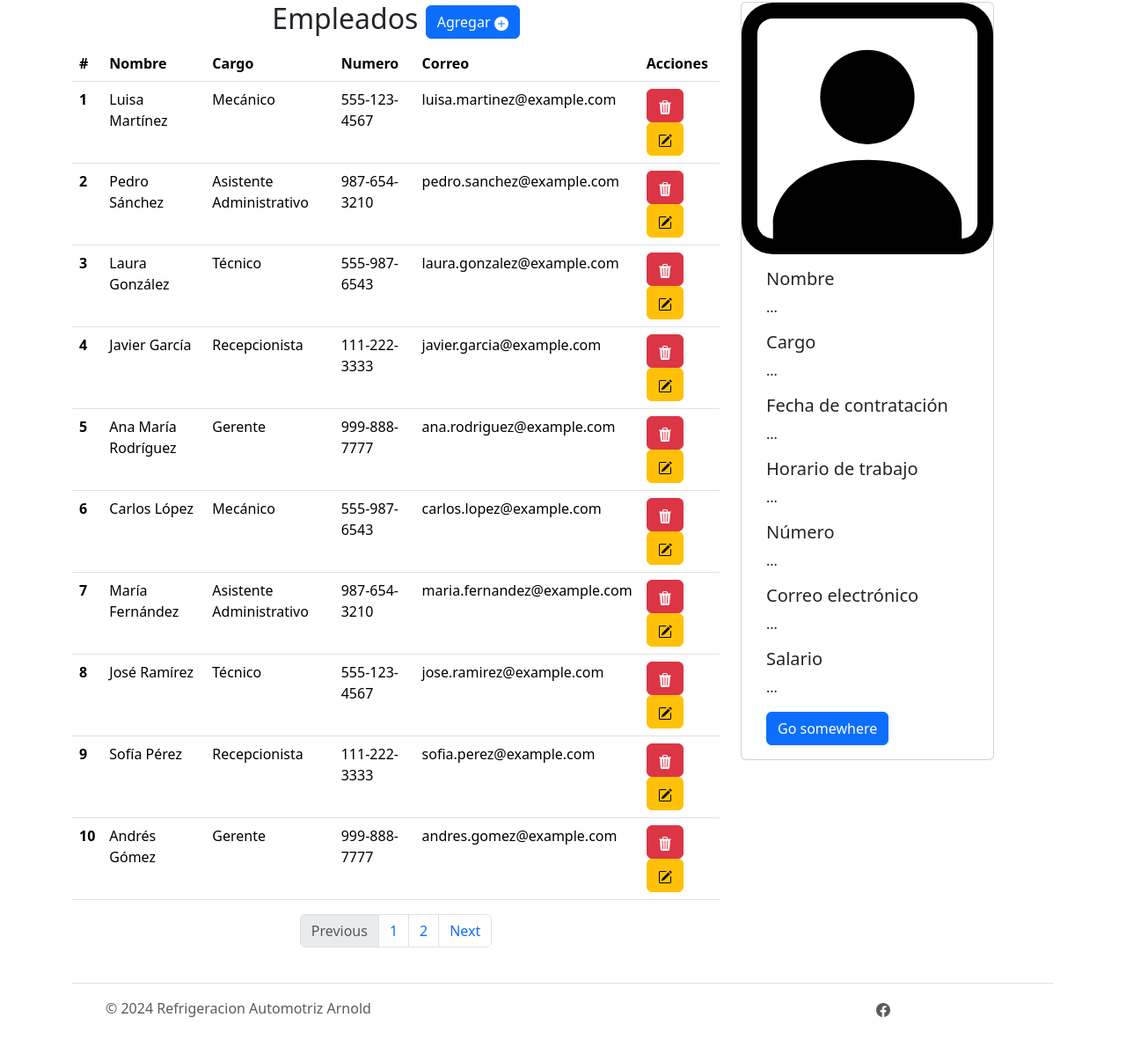
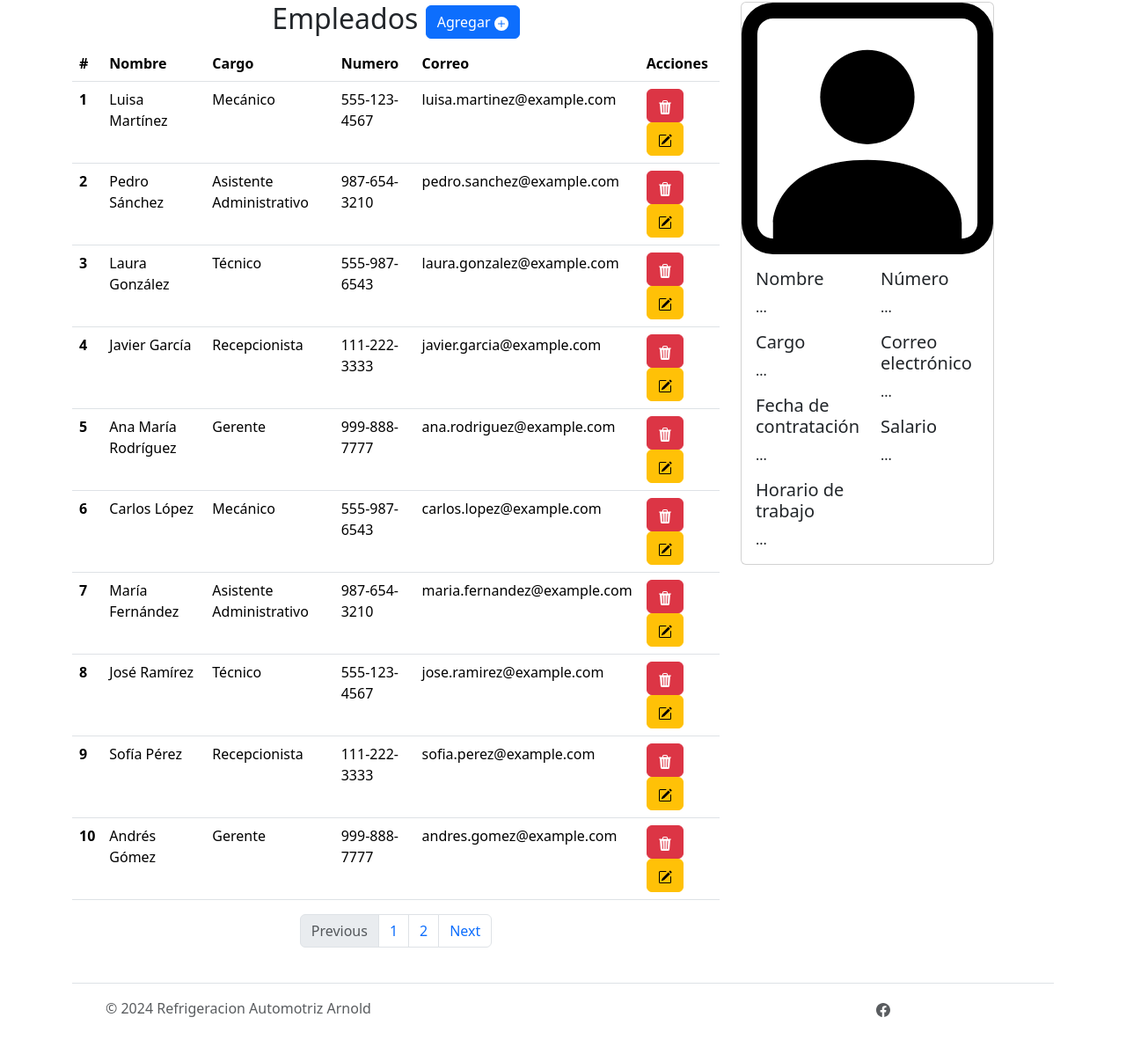
Before and after one commit to noriegaencinas/arnold_autorefrigeraciones, a Flask app: page /menu/empleados in a window 1280 px wide. Shown: the part 101-1299 px from the top of the page at 88% size. Run offline with Flask 3, Linux system fonts and the light colour scheme; a user stored in the database is signed in; data comes from the database, SQL or seed files in the repository; both versions use the stored data as it was after the commit.

Commit message:
fixing ventana menu_empleados

```diff
--- a/controller/DBController.py
+++ b/controller/DBController.py
@@ -65,6 +65,26 @@ def select_empleados(page):
         print("Error:", e)
         return None
 
+def eliminar_empleado_id(id_empleado):
+    try:
+        conn = sqlite3.connect("instance/arnold_autorefrigeraciones.db")
+        c = conn.cursor()
+        c.execute("DELETE FROM Empleados WHERE id_empleado = ?", (id_empleado,))
+        conn.commit()
+        conn.close()
+    except sqlite3.Error as e:
+        print("Error:", e)
+
+def agregar_empleado_db(nombre_completo, cargo, fecha_contratacion, numero_empleado, horario_trabajo, numero_contacto, correo_electronico, salario):
+    try:
+        conn = sqlite3.connect("instance/arnold_autorefrigeraciones.db")
+        c = conn.cursor()
+        c.execute("INSERT INTO Empleados (nombre_completo, cargo, fecha_contratacion, numero_empleado, horario_trabajo, numero_contacto, correo_electronico, salario) VALUES (?, ?, ?, ?, ?, ?, ?, ?)", (nombre_completo, cargo, fecha_contratacion, numero_empleado, horario_trabajo, numero_contacto, correo_electronico, salario))
+        conn.commit()
+        conn.close()
+    except sqlite3.Error as e:
+        print("Error:", e)
+
 def SelectRegistroReparaciones():
     try:
         conn = sqlite3.connect("instance/arnold_autorefrigeraciones.db")
--- a/controller/controllers.py
+++ b/controller/controllers.py
@@ -66,6 +66,29 @@ def menu_empleados(page=1):
     rows = select_empleados(page)
     return render_template('menu_empleados.html', empleados=rows)
 
+@app.route("/menu/empleados/eliminar/<int:id_empleado>")
+@login_required
+def eliminar_empleado(id):
+    eliminar_empleado_id(id)
+    return redirect(url_for('menu_empleados'))
+
+@app.route("/menu/empleados/agregar", methods=['GET', 'POST'])
+@login_required
+def agregar_empleado():
+    if request.method == 'POST':
+        nombre_completo = request.form['nombre_completo']
+        cargo = request.form['cargo']
+        fecha_contratacion = request.form['fecha_contratacion']
+        numero_empleado = "13131"
+        horario_trabajo = request.form['horario_trabajo']
+        numero_contacto = request.form['numero_contacto']
+        correo_electronico = request.form['correo_electronico']
+        salario = request.form['salario']
+
+        agregar_empleado_db(nombre_completo, cargo, fecha_contratacion, numero_empleado, horario_trabajo, numero_contacto, correo_electronico, salario)
+        return redirect(url_for('menu_empleados'))
+    return redirect(url_for('menu_empleados'))
+
 @app.route("/menu/financiero")
 @login_required
 def menu_financiero():
--- a/static/js/menu_empleados.js
+++ b/static/js/menu_empleados.js
@@ -1,11 +1,42 @@
-var table = document.getElementById("tabla_empleados");
+function updateModalContent(button) {
+    // Get the employee ID from the button
+    var employeeId = button.getAttribute("data-employee-id");
 
-// Add an event listener to listen for clicks on table cells
-table.addEventListener("click", function(event) {
-  // Check if the clicked element is a table cell
-  if (event.target.tagName === 'TD') {
-    // Set the background color of the card to red
-    var card = document.getElementById("details_card");
-    card.style.backgroundColor = "red";
-  }
-});
+    // Update the modal content with the employee ID
+    document.getElementById("employeeIdPlaceholder").innerText = employeeId;
+}
+
+document.addEventListener('DOMContentLoaded', function () {
+    const rows = document.querySelectorAll('#tabla_empleados tbody tr');
+
+    rows.forEach(row => {
+      row.addEventListener('click', function () {
+        // Extract information from the clicked row
+        const nombre = row.cells[1].textContent;
+        const cargo = row.cells[2].textContent;
+        const numero = row.cells[3].textContent;
+        const correo = row.cells[4].textContent;
+
+        // Update the content of the details card
+        document.getElementById('details_card').innerHTML = `
+          <img src="/static/icons/person-square.svg" class="card-img-top" alt="...">
+          <div class="card-body">
+            <div class="row">
+              <div class="col">
+                <h5 class="card-title">Nombre</h5>
+                <p class="card-text">${nombre}</p>
+                <h5 class="card-title">Cargo</h5>
+                <p class="card-text">${cargo}</p>
+              </div>
+              <div class="col">
+                <h5 class="card-title">Número</h5>
+                <p class="card-text">${numero}</p>
+                <h5 class="card-title">Correo electrónico</h5>
+                <p class="card-text">${correo}</p>
+              </div>
+            </div>
+          </div>
+        `;
+      });
+    });
+  });
--- a/templates/base.html
+++ b/templates/base.html
@@ -4,6 +4,7 @@
     <meta charset="UTF-8">
     <meta name="viewport" content="width=device-width, initial-scale=1.0">
     <title>Autorefrigeracion</title>
+    <link rel="icon" href="/static/img/logo.png" type="image/x-icon">
     {% block styling %}
     <!--This is the reference to the css of bootstrap-->
     <link href="https://cdn.jsdelivr.net/npm/bootstrap@5.3.3/dist/css/bootstrap.min.css" rel="stylesheet" integrity="sha384-QWTKZyjpPEjISv5WaRU9OFeRpok6YctnYmDr5pNlyT2bRjXh0JMhjY6hW+ALEwIH" crossorigin="anonymous">
--- a/templates/menu_empleados.html
+++ b/templates/menu_empleados.html
@@ -44,7 +44,7 @@
               <td>{{ empleado[6] }}</td>
               <td>{{ empleado[7] }}</td>
               <td>
-                <button type="button" class="btn btn-danger" data-bs-toggle="modal" data-bs-target="#ModalDeleteEmpleado">
+                <button type="button" class="btn btn-danger" data-bs-toggle="modal" data-bs-target="#ModalDeleteEmpleado" data-employee-id="{{ empleado[0] }}" onclick="updateModalContent(this)"">
                   <svg xmlns="http://www.w3.org/2000/svg" width="16" height="16" fill="currentColor" class="bi bi-trash3-fill" viewBox="0 0 16 16">
                     <path d="M11 1.5v1h3.5a.5.5 0 0 1 0 1h-.538l-.853 10.66A2 2 0 0 1 11.115 16h-6.23a2 2 0 0 1-1.994-1.84L2.038 3.5H1.5a.5.5 0 0 1 0-1H5v-1A1.5 1.5 0 0 1 6.5 0h3A1.5 1.5 0 0 1 11 1.5m-5 0v1h4v-1a.5.5 0 0 0-.5-.5h-3a.5.5 0 0 0-.5.5M4.5 5.029l.5 8.5a.5.5 0 1 0 .998-.06l-.5-8.5a.5.5 0 1 0-.998.06m6.53-.528a.5.5 0 0 0-.528.47l-.5 8.5a.5.5 0 0 0 .998.058l.5-8.5a.5.5 0 0 0-.47-.528M8 4.5a.5.5 0 0 0-.5.5v8.5a.5.5 0 0 0 1 0V5a.5.5 0 0 0-.5-.5"/>
                   </svg>
@@ -79,7 +79,8 @@
       <div class="card" style="width: 18rem;" id="details_card">
         <img src="/static/icons/person-square.svg" class="card-img-top" alt="...">
         <div class="card-body">
-            <div class="container">
+          <div class="row">
+            <div class="col">
               <h5 class="card-title">Nombre</h5>
               <p class="card-text">...</p>
               <h5 class="card-title">Cargo</h5>
@@ -88,13 +89,15 @@
               <p class="card-text">...</p>
               <h5 class="card-title">Horario de trabajo</h5>
               <p class="card-text">...</p>
+            </div>
+              <div class="col">
               <h5 class="card-title">Número</h5>
               <p class="card-text">...</p>
               <h5 class="card-title">Correo electrónico</h5>
               <p class="card-text">...</p>
               <h5 class="card-title">Salario</h5>
               <p class="card-text">...</p>
-            <a href="#" class="btn btn-primary">Go somewhere</a>
+            </div>
           </div>
         </div>
       </div>
@@ -111,11 +114,11 @@
         <button type="button" class="btn-close" data-bs-dismiss="modal" aria-label="Close"></button>
       </div>
       <div class="modal-body">
-        ¿Está seguro de que desea eliminar este empleado?
+        ¿Está seguro de que desea eliminar al empleado con ID: <span id="employeeIdPlaceholder"></span>?
       </div>
       <div class="modal-footer">
         <button type="button" class="btn btn-secondary" data-bs-dismiss="modal">Cancelar</button>
-        <button type="button" class="btn btn-primary">Confirmar</button>
+        <a href="url_for('eliminar_empleado_id', <ID>)" class="btn btn-danger">Confirmar</a>
       </div>
     </div>
   </div>
@@ -134,7 +137,7 @@
       </div>
       <div class="modal-footer">
         <button type="button" class="btn btn-secondary" data-bs-dismiss="modal">Cancelar</button>
-        <button type="button" class="btn btn-primary">Confirmar</button>
+        <a href="url_for()" class="btn btn-primary">Confirmar</a>
       </div>
     </div>
   </div>
@@ -150,10 +153,40 @@
       </div>
       <div class="modal-body">
         Introduce la siguiente información para dar de alta al nuevo empleado
+        <form action="{{ url_for('agregar_empleado') }}", method="POST">
+          <div class="mb-1">
+            <label for="recipient-name" class="col-form-label">Nombre completo</label>
+            <input name="nombre_completo" type="text" class="form-control" id="recipient-name">
+          </div>
+          <div class="mb-1">
+            <label for="message-text" class="col-form-label">Cargo</label>
+            <input name="cargo" type="text" class="form-control" id="recipient-name">
+          </div>
+          <div class="mb-1">
+            <label for="recipient-name" class="col-form-label">Fecha de contratación</label>
+            <input name="fecha_contratacion" type="text" class="form-control" id="recipient-name">
+          </div>
+          <div class="mb-1">
+            <label for="recipient-name" class="col-form-label">Horario de trabajo</label>
+            <input name="horario_trabajo" type="text" class="form-control" id="recipient-name">
+          </div>
+          <div class="mb-1">
+            <label for="recipient-name" class="col-form-label">Número</label>
+            <input name="numero_contacto" type="text" class="form-control" id="recipient-name">
+          </div>
+          <div class="mb-1">
+            <label for="recipient-name" class="col-form-label">Correo electrónico</label>
+            <input name="correo_electronico" type="text" class="form-control" id="recipient-name">
+          </div>
+          <div class="mb-1">
+            <label for="recipient-name" class="col-form-label">Salario:</label>
+            <input name="salario" type="text" class="form-control" id="recipient-name">
           </div>
           <div class="modal-footer">
             <button type="button" class="btn btn-secondary" data-bs-dismiss="modal">Cancelar</button>
-        <button type="button" class="btn btn-primary">Confirmar</button>
+            <button type="submit" class="btn btn-primary">Confirmar</button>
+          </div>
+        </form>
       </div>
     </div>
   </div>
```
Also changed, not shown: instance/arnold_autorefrigeraciones.db. Lines whose indentation alone changed are shown as unchanged.
